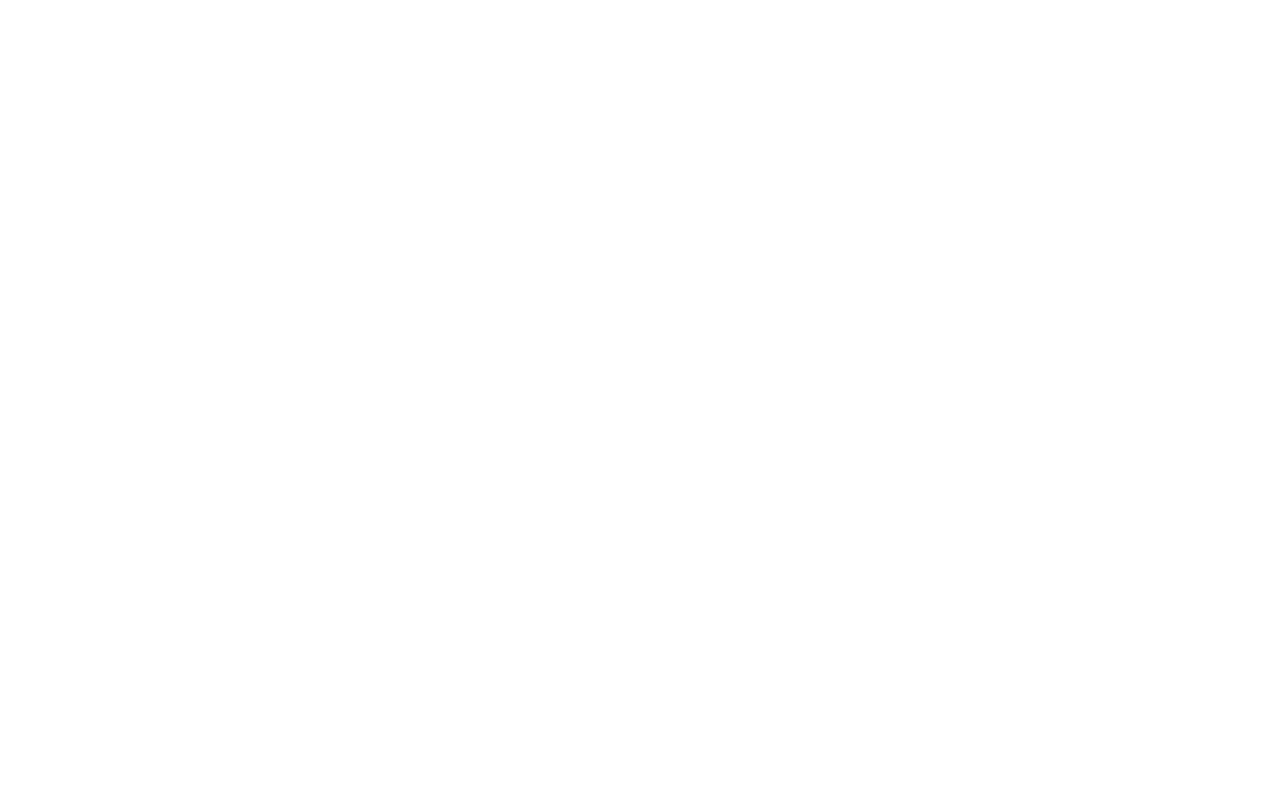
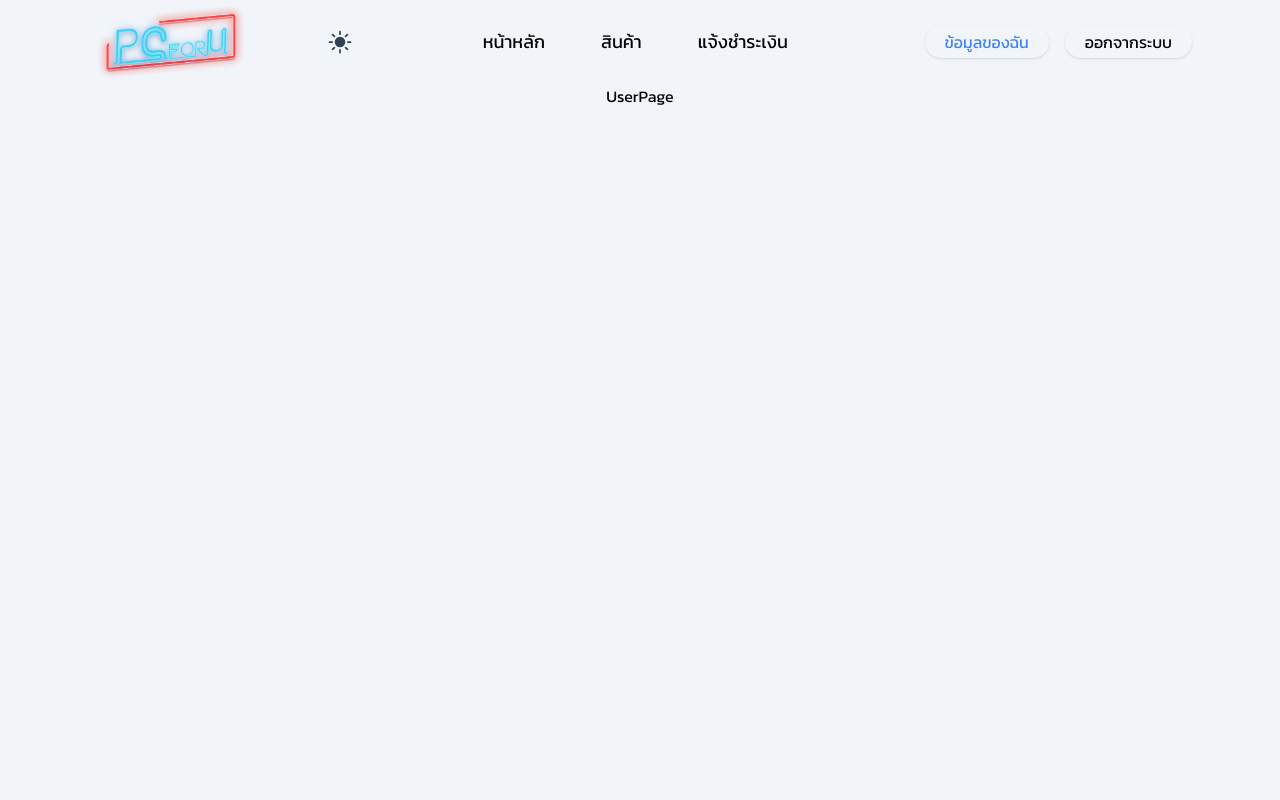
Before and after one commit to Blxck66s/my-1st-ecommerce-project, a React (Create React App) app: page /Profile in a window 1280 px wide. Before the commit this address had no page. Shown: the top 800 px of the page. Built offline with nearby package versions, Linux system fonts and the light colour scheme; sample sign-in values are in the browser's storage.

Commit message:
refresh stay logged

```diff
--- a/src/App.js
+++ b/src/App.js
@@ -1,5 +1,5 @@
 import "./App.css";
-import Router from "./Router";
+import Router from "./Routes/Router";
 
 function App() {
   return (
--- a/src/Router.jsx
+++ /dev/null
@@ -1,21 +0,0 @@
-import { Route, Routes } from "react-router-dom";
-import UserLayout from "./layouts/UserLayout";
-
-import React from "react";
-import Home from "./pages/Home";
-import Payment from "./pages/Payment";
-import Shopping from "./pages/Shopping";
-
-function Router() {
-  return (
-    <Routes>
-      <Route path="/" element={<UserLayout />}>
-        <Route path="/" element={<Home />} />
-        <Route path="/Shopping" element={<Shopping />} />
-        <Route path="/Payment" element={<Payment />} />
-      </Route>
-    </Routes>
-  );
-}
-
-export default Router;
--- a/src/Routes/Router.jsx
+++ b/src/Routes/Router.jsx
@@ -1,19 +1,32 @@
-import { Route, Routes } from "react-router-dom";
+import { Navigate, Route, Routes } from "react-router-dom";
 import UserLayout from "../layouts/UserLayout";
 
 import React from "react";
 import Home from "../pages/Home";
 import Payment from "../pages/Payment";
 import Shopping from "../pages/Shopping";
+import UserPage from "../pages/UserPage";
+import { useSelector } from "react-redux";
 
 function Router() {
+  const isLogged = useSelector((state) => state.auth.isLogged);
   return (
     <Routes>
-      <Route path="/" element={<UserLayout />}>
-        <Route path="/" element={<Home />} />
-        <Route path="/Shopping" element={<Shopping />} />
-        <Route path="/Payment" element={<Payment />} />
-      </Route>
+      {isLogged ? (
+        <Route path="/" element={<UserLayout />}>
+          <Route path="/" element={<Home />} />
+          <Route path="/Shopping" element={<Shopping />} />
+          <Route path="/Payment" element={<Payment />} />
+          <Route path="/Profile" element={<UserPage />} />
+        </Route>
+      ) : (
+        <Route path="/" element={<UserLayout />}>
+          <Route path="/" element={<Home />} />
+          <Route path="/Shopping" element={<Shopping />} />
+          <Route path="/Payment" element={<Payment />} />
+          <Route path="*" element={<Navigate to="/" />} />
+        </Route>
+      )}
     </Routes>
   );
 }
--- a/src/components/Header.jsx
+++ b/src/components/Header.jsx
@@ -5,15 +5,13 @@
 import User from "./Headers/User";
 
 function Header() {
-  const mode = useSelector((state) => state.header.mode);
-  const user = useSelector((state) => state.auth.user);
+  const isLogged = useSelector((state) => state.auth.isLogged);
+
   return (
-    <div className={mode ? "dark" : ""}>
-      <div className="flex justify-between min-w-[1080px] bg-slate-100 dark:bg-slate-800  dark:text-slate-100">
-        <LogoAndMode />
-        <Nav />
-        {user ? <User /> : <Auth />}
-      </div>
+    <div className="flex justify-between min-w-[1080px] bg-slate-100 dark:bg-slate-800  dark:text-slate-100">
+      <LogoAndMode />
+      <Nav />
+      {isLogged ? <User /> : <Auth />}
     </div>
   );
 }
--- a/src/components/Headers/User.jsx
+++ b/src/components/Headers/User.jsx
@@ -1,18 +1,21 @@
 import React from "react";
 import { useDispatch } from "react-redux";
 import { logout } from "../../stores/authSlice";
+import { NavLink } from "react-router-dom";
 
 function User() {
   const dispatch = useDispatch();
 
   return (
     <div className="flex mr-20 items-center">
+      <NavLink to="/Profile">
         <button
           className="NavAuth BtnHover  hover:bg-blue-600 hover:text-slate-100"
           value="ข้อมูลของฉัน"
         >
           ข้อมูลของฉัน
         </button>
+      </NavLink>
       <button
         className="NavAuth BtnHover  hover:bg-blue-600 hover:text-slate-100"
         value="ออกจากระบบ"
--- a/src/layouts/UserLayout.jsx
+++ b/src/layouts/UserLayout.jsx
@@ -2,10 +2,13 @@
 import { Outlet } from "react-router-dom";
 import Header from "../components/Header";
 import Footer from "../components/Footer";
+import { useSelector } from "react-redux";
 
 function UserLayout() {
+  const mode = useSelector((state) => state.header.mode);
+
   return (
-    <div>
+    <div className={mode ? "dark" : ""}>
       <Header />
       <main>
         <Outlet />
--- a/src/pages/UserPage.jsx
+++ b/src/pages/UserPage.jsx
@@ -1,7 +1,11 @@
 import React from "react";
 
 function UserPage() {
-  return <div>UserPage</div>;
+  return (
+    <div className=" h-[2000px] w-full bg-slate-100 dark:bg-slate-600 ">
+      UserPage
+    </div>
+  );
 }
 
 export default UserPage;
--- a/src/stores/authSlice.jsx
+++ b/src/stores/authSlice.jsx
@@ -3,32 +3,41 @@
 
 const authSlice = createSlice({
   name: "auth",
-  initialState: { user: null },
+  initialState: {
+    user: null,
+    isLogged: localStorage.getItem("token") ? true : false,
+  },
   reducers: {
     userWritter: (state, action) => {
       state.user = action.payload;
+    },
+    logSwitcher: (state, action) => {
+      state.isLogged = action.payload;
     },
   },
 });
 
 export default authSlice.reducer;
-export const { userWritter } = authSlice.actions;
+export const { userWritter, logSwitcher } = authSlice.actions;
 
 export const login = (input) => async (dispatch) => {
   const res = await axios.post("http://localhost:3001/auth/login", input);
   localStorage.setItem("token", res.data.token);
+  dispatch(logSwitcher(localStorage.getItem("token") ? true : false));
   return res;
 };
 
 export const logout = () => async (dispatch) => {
   localStorage.removeItem("token");
   dispatch(userWritter(null));
+  dispatch(logSwitcher(localStorage.getItem("token") ? true : false));
 };
 
 export const register = (input) => async (dispatch) => {
   const res = await axios.post("http://localhost:3001/auth/register", input);
   localStorage.setItem("token", res.data.token);
   dispatch(userWritter(res.data.user));
+  dispatch(logSwitcher(localStorage.getItem("token") ? true : false));
   return res;
 };
 
```
Lines whose indentation alone changed are shown as unchanged.
